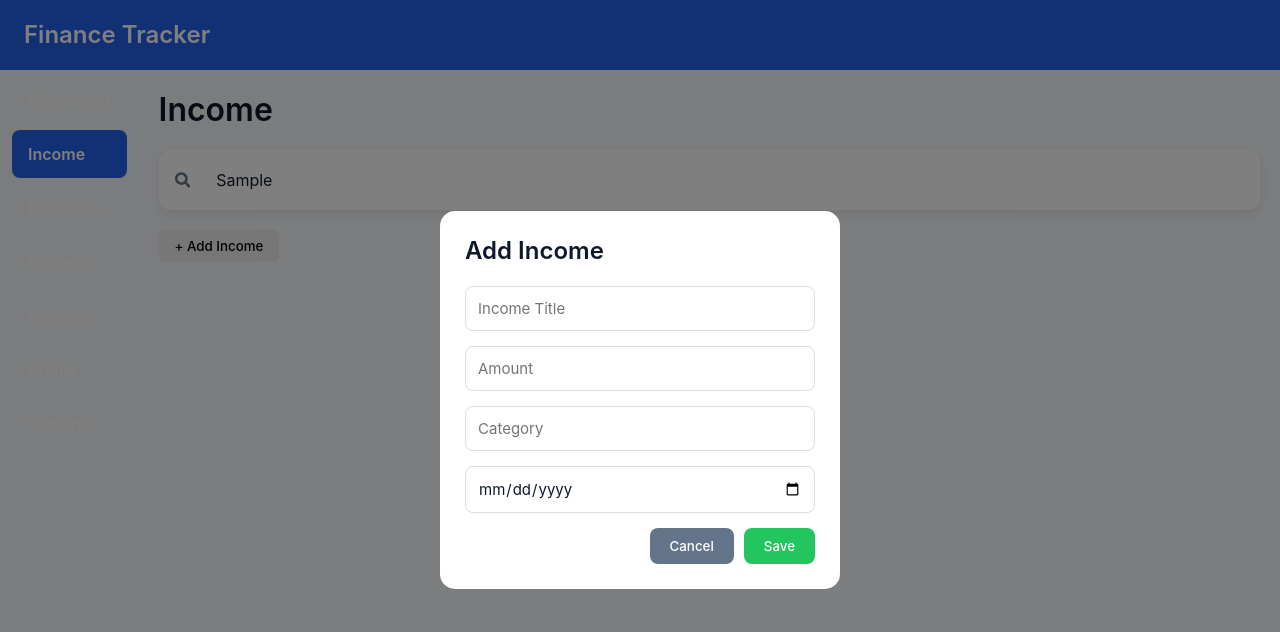
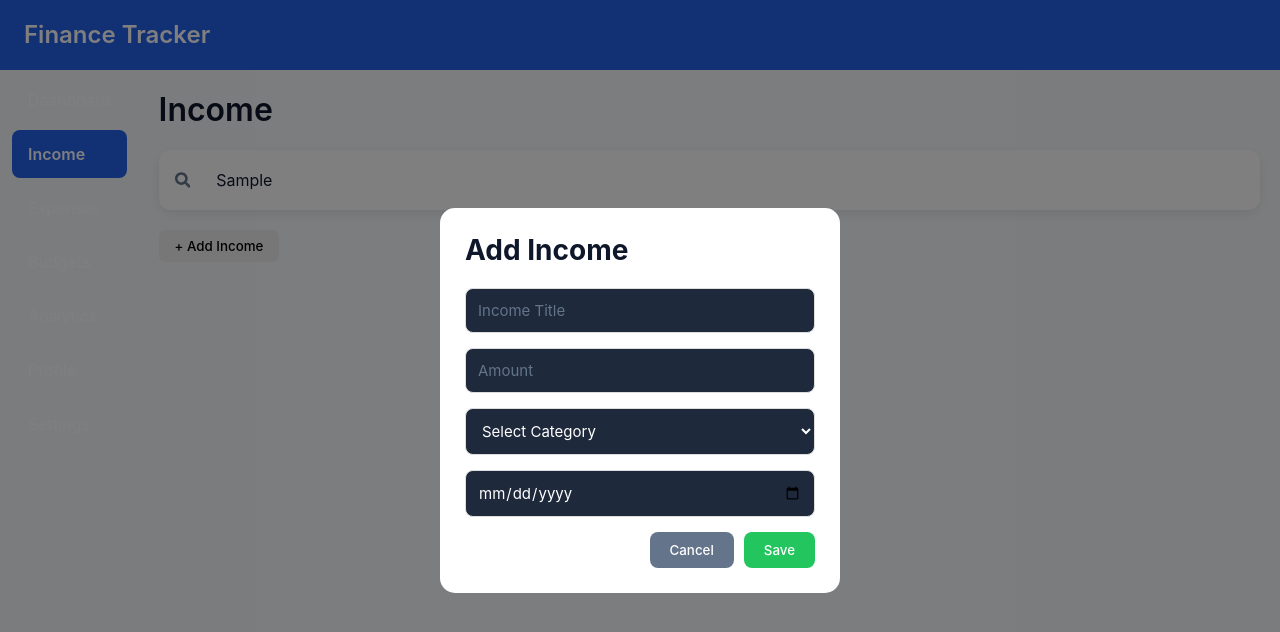
Before and after one commit to piyush6705/Finance-Tracker, a React (Vite) app in the folder finance-tracker/: page /income in a window 1280 px wide. Both pictures are taken after typing "Sample" into the empty fields and a click on the button "+ Add Income". Shown: the top 632 px of the page. Built offline with nearby package versions, Linux system fonts and the light colour scheme.

Commit message:
fixed some styling

```diff
--- a/finance-tracker/src/components/Income/AddIncomeModal/AddIncomeModal.css
+++ b/finance-tracker/src/components/Income/AddIncomeModal/AddIncomeModal.css
@@ -14,17 +14,27 @@
     border-radius:15px;
 }
 
-.modal h2{
-    margin-bottom:20px;
+.modal h2 {
+    margin-bottom: 20px;
+    color: #0f172a;
+    font-size: 28px;
+    font-weight: 700;
 }
 
-.modal input{
-    width:100%;
-    padding:12px;
-    margin-bottom:15px;
-    border:1px solid #ddd;
-    border-radius:8px;
-    font-size:15px;
+.modal input {
+  width: 100%;
+  padding: 12px;
+  margin-bottom: 15px;
+  border: 1px solid #ddd;
+  border-radius: 8px;
+  font-size: 15px;
+  background: #1e293b;
+  color: white;
+  outline: none;
+}
+
+.modal input::placeholder {
+  color: var(--color-text-muted);
 }
 
 .modal-buttons{
@@ -50,3 +60,21 @@
     border-radius:8px;
     cursor:pointer;
 }
+
+.modal select {
+  width: 100%;
+  padding: 12px;
+  margin-bottom: 15px;
+  border: 1px solid #ddd;
+  border-radius: 8px;
+  font-size: 15px;
+  background: #1e293b;
+  color: white;
+  outline: none;
+  cursor: pointer;
+}
+
+.modal select:focus {
+  border-color: #22c55e;
+  box-shadow: 0 0 0 3px rgba(34, 197, 94, 0.2);
+}
--- a/finance-tracker/src/components/Income/AddIncomeModal/AddIncomeModel.jsx
+++ b/finance-tracker/src/components/Income/AddIncomeModal/AddIncomeModel.jsx
@@ -38,6 +38,17 @@ function AddIncomeModal({
     setShowModal(false);
   };
 
+  const categories = [
+  "Salary",
+  "Freelancing",
+  "Business",
+  "Investment",
+  "Bonus",
+  "Gift",
+  "Rental Income",
+  "Other",
+];
+
   return (
     <div className="modal-overlay">
       <div className="modal">
@@ -57,13 +68,18 @@ function AddIncomeModal({
           onChange={(e) => setAmount(e.target.value)}
         />
 
-        <input
-          type="text"
-          placeholder="Category"
-          value={category}
-          onChange={(e) => setCategory(e.target.value)}
-        />
+        <select
+            value={category}
+            onChange={(e) => setCategory(e.target.value)}
+          >
+            <option value="">Select Category</option>
 
+            {categories.map((item) => (
+              <option key={item} value={item}>
+                {item}
+              </option>
+            ))}
+          </select>
         <input
           type="date"
           value={date}
--- a/finance-tracker/src/index.css
+++ b/finance-tracker/src/index.css
@@ -73,6 +73,13 @@ body {
   color: var(--color-text);
   line-height: 1.5;
   min-height: 100vh;
+}
+
+input::placeholder,
+textarea::placeholder,
+select::placeholder {
+  color: var(--color-text-muted);
+  opacity: 1;
 }
 
 #root {
```
